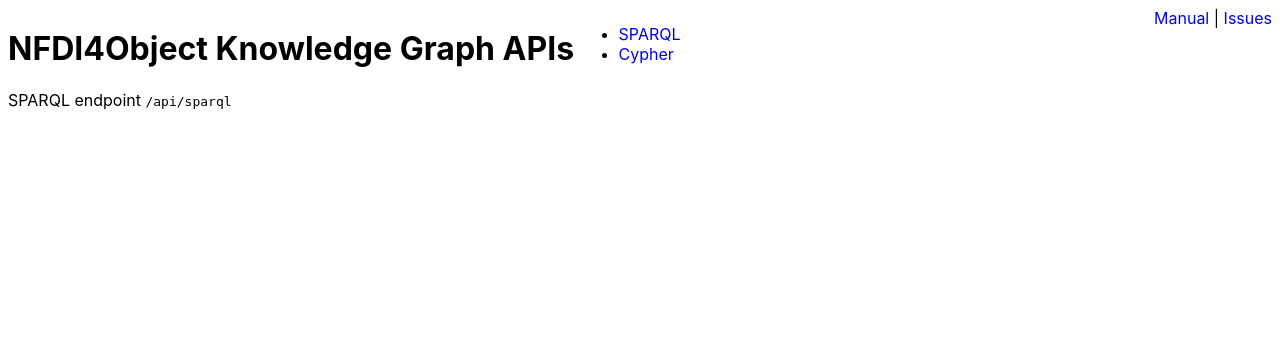
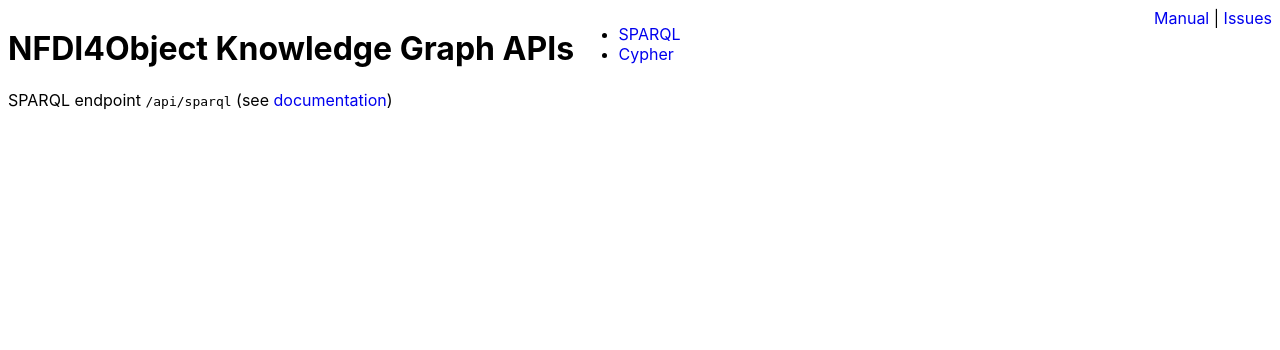
Before and after one commit to nfdi4objects/n4o-graph-apis, a Flask app: template templates/sparql.html in a window 1280 px wide. Shown: the top 350 px of the page. Run offline with Flask 3, Linux system fonts and the light colour scheme; the template is opened without the code that fills it, so the values that code supplies are empty; parts of the project's set-up code (start-up, migrations or seed data) failed here and were passed over; some libraries are stand-ins or nearby versions.

Commit message:
Extend documentation

```diff
--- a/templates/cypher.html
+++ b/templates/cypher.html
@@ -15,6 +15,7 @@
       {% endif %}
     </div>
       Cypher PG API endpoint <code>/api/cypher</code>
+      (see <a href="https://github.com/nfdi4objects/n4o-graph-apis?tab=readme-ov-file#property-graph-api">documentation</a>)
     </p>
     <div class="yasqe">
       <textarea id="cypherform">{{examples[0].query}}</textarea>
--- a/templates/sparql.html
+++ b/templates/sparql.html
@@ -11,6 +11,7 @@
       {% include 'examples.html' %}
     {% endif %}
     SPARQL endpoint <code>/api/sparql</code>
+    (see <a href="https://www.w3.org/TR/2013/REC-sparql11-protocol-20130321/#query-operation">documentation</a>)
   </p>
   <div id="yasqe"></div>
   <div id="yasr"></div>
```
Also changed, not shown: README.md.
